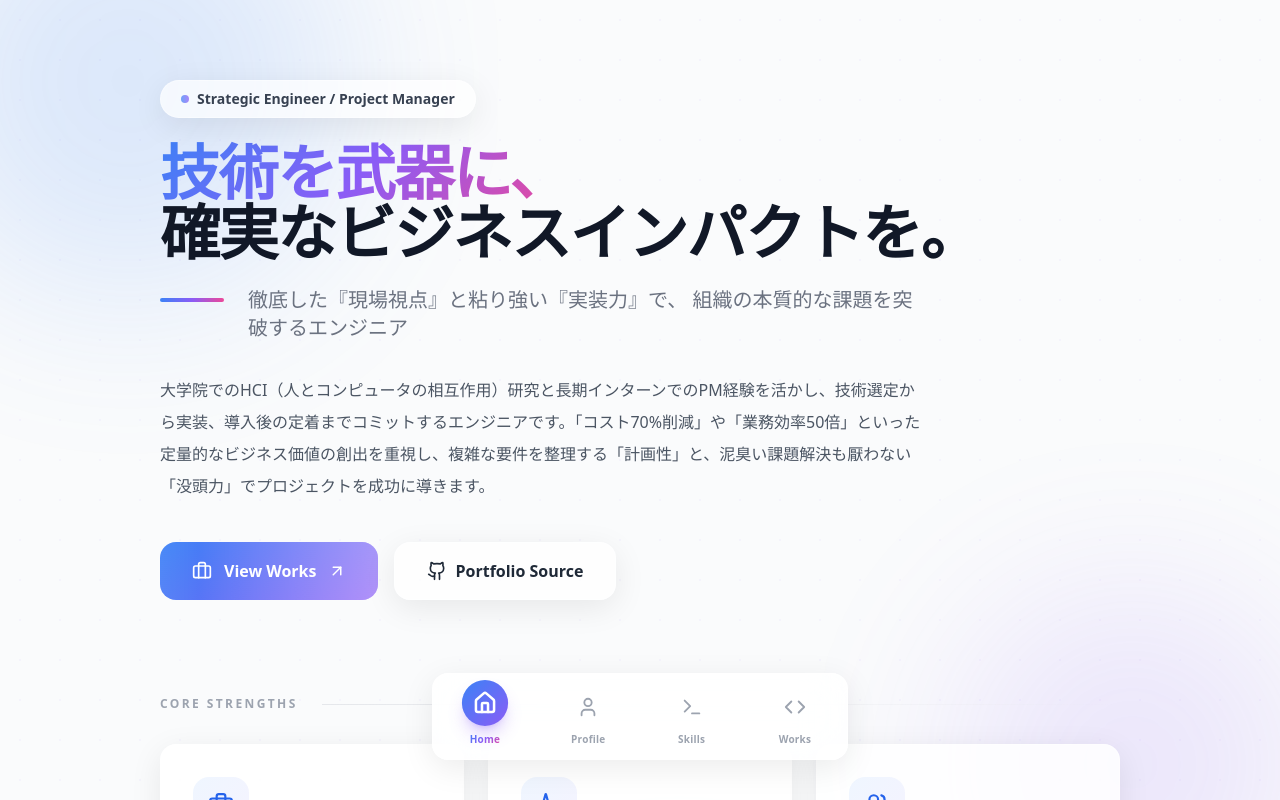
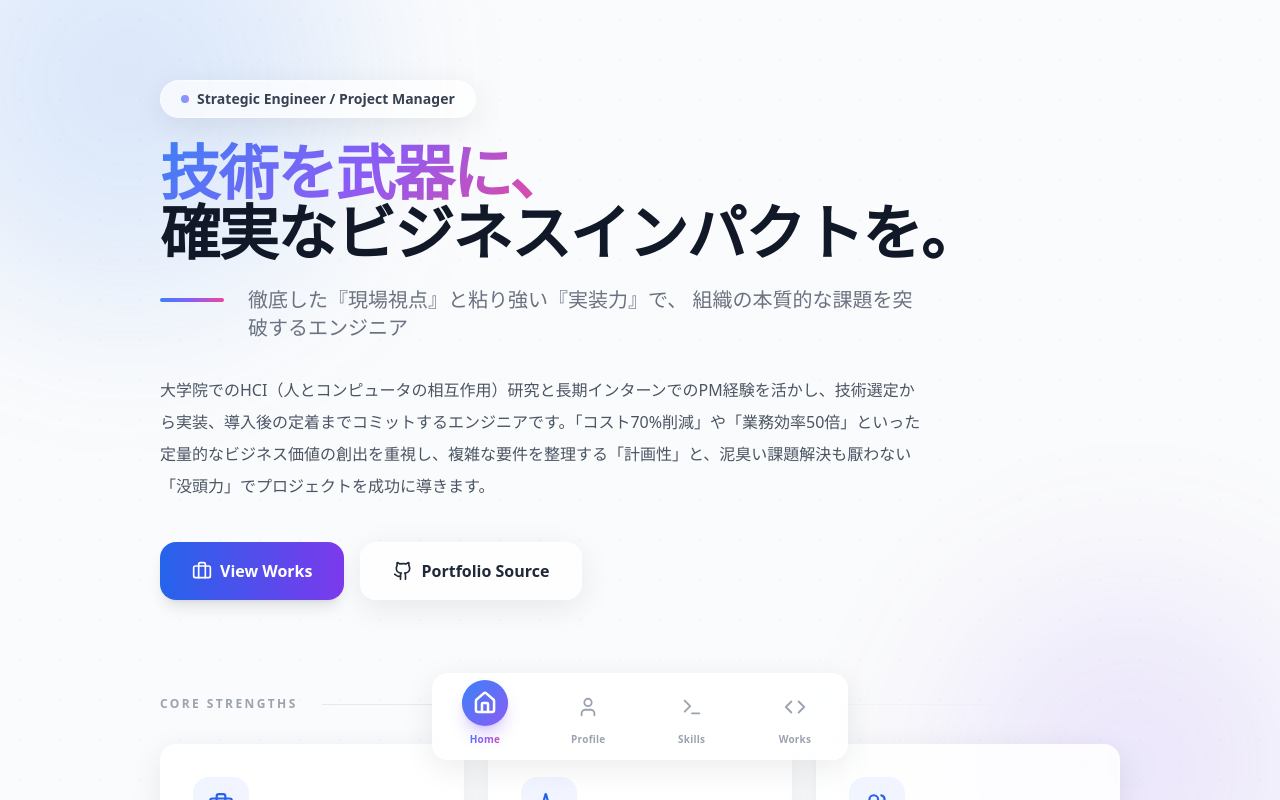
Before and after one commit to takutaku14/portforio-app, a React (Vite) app: page / in a window 1280 px wide. Built offline with nearby package versions, Linux system fonts and the light colour scheme.

Commit message:
feat: メインアプリケーションコンポーネントを追加

```diff
--- a/src/App.jsx
+++ b/src/App.jsx
@@ -492,12 +492,10 @@ const Home = ({ data, onWorkClick, onChangeView }) => {
           <div className="flex flex-wrap gap-4">
             <button
               onClick={() => onChangeView('Works')}
-              className="group relative px-8 py-4 btn-gradient text-white font-bold rounded-2xl overflow-hidden flex items-center gap-3 focus-visible:outline-none focus-visible:ring-2 focus-visible:ring-violet-500 focus-visible:ring-offset-2"
+              className="group px-8 py-4 bg-gradient-to-r from-blue-600 to-violet-600 hover:from-blue-700 hover:to-violet-700 text-white font-bold rounded-2xl shadow-lg hover:shadow-xl transition-all duration-300 hover:-translate-y-0.5 flex items-center gap-2 focus-visible:outline-none focus-visible:ring-2 focus-visible:ring-violet-500 focus-visible:ring-offset-2 active:scale-[0.98]"
             >
-              <span className="absolute inset-0 shimmer pointer-events-none"></span>
               <Briefcase size={20} />
               <span>View Works</span>
-              <ArrowUpRight size={18} className="transition-transform group-hover:translate-x-0.5 group-hover:-translate-y-0.5" />
             </button>
             {data.social.github && (
               <a
```
